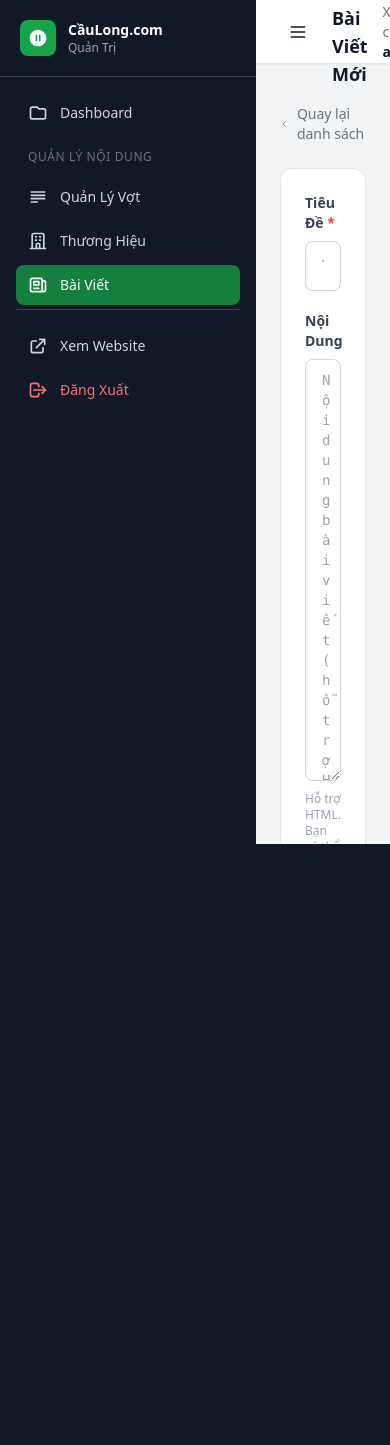
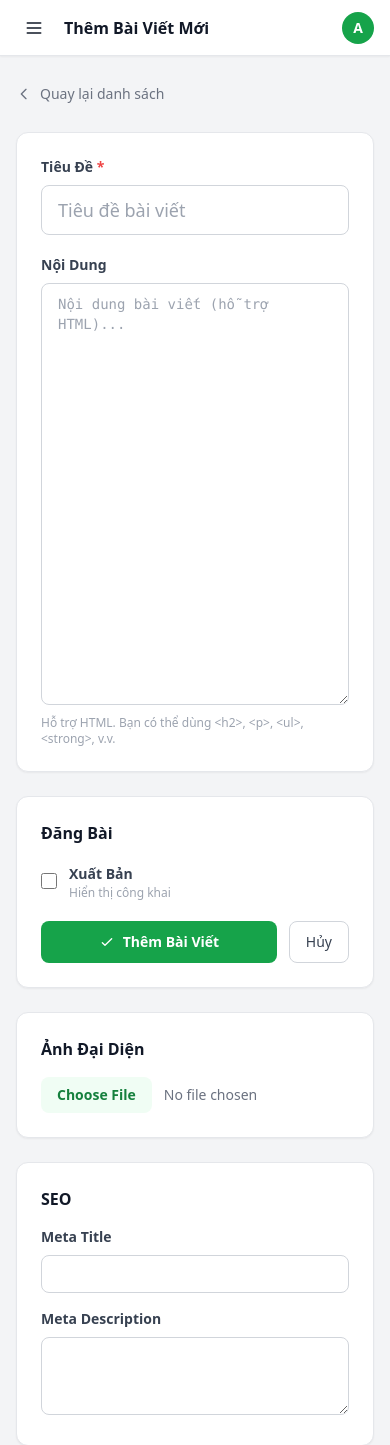
Before and after one commit to vivo3105/caulong.com, a Flask app: page /admin/bai-viet/them in a window 390 px wide. Shown: the top 1445 px of the page. Before the commit the page ends 844 px from the top, so only its background shows below. Run offline with Flask 3, Linux system fonts and the light colour scheme; a user stored in the database is signed in; data comes from the database, SQL or seed files in the repository; some libraries are stand-ins or nearby versions.

Commit message:
Sửa admin layout trên mobile: sidebar overlay thay vì flex column
- Sidebar: fixed overlay trượt từ trái vào, backdrop mờ khi mở
- Desktop (lg+): sidebar tĩnh trong flex layout như cũ
- Hamburger mở sidebar, click backdrop hoặc link menu đóng sidebar
- Hỗ trợ phím Escape để đóng sidebar

https://claude.ai/code/session_015L6xqkL1UGPSYs8G1TUa9w

```diff
--- a/app/templates/admin/base.html
+++ b/app/templates/admin/base.html
@@ -11,19 +11,37 @@
             theme: { extend: { colors: { primary: { 600: '#16a34a', 700: '#15803d' } } } }
         }
     </script>
+    <style>
+        #sidebar { transition: transform .25s cubic-bezier(.4,0,.2,1); }
+        #sidebar-backdrop { transition: opacity .25s; }
+    </style>
     {% block extra_head %}{% endblock %}
 </head>
 <body class="bg-gray-100 dark:bg-gray-900 text-gray-900 dark:text-gray-100 min-h-screen">
 
-<div class="flex h-screen overflow-hidden">
-    <!-- Sidebar -->
-    <aside id="sidebar" class="w-64 flex-shrink-0 bg-gray-900 text-white flex flex-col h-full overflow-y-auto">
+<!-- Mobile sidebar backdrop -->
+<div id="sidebar-backdrop"
+     class="fixed inset-0 bg-black/50 z-40 opacity-0 pointer-events-none lg:hidden"
+     onclick="closeSidebar()"></div>
+
+<div class="flex min-h-screen">
+
+    <!-- ── Sidebar ─────────────────────────────────────────────────────── -->
+    <!--
+        Mobile  : fixed overlay, slides in from left (-translate-x-full → translate-x-0)
+        Desktop : static column, always visible (lg:relative lg:translate-x-0)
+    -->
+    <aside id="sidebar"
+           class="fixed inset-y-0 left-0 z-50 w-64 flex-shrink-0 bg-gray-900 text-white flex flex-col
+                  -translate-x-full
+                  lg:relative lg:translate-x-0 lg:z-auto">
+
         <!-- Logo -->
-        <div class="p-5 border-b border-gray-700">
+        <div class="p-5 border-b border-gray-700 flex-shrink-0">
             <a href="{{ url_for('admin.dashboard') }}" class="flex items-center gap-3">
                 <div class="w-9 h-9 bg-green-600 rounded-lg flex items-center justify-center">
-                    <svg class="w-5 h-5 text-white" fill="currentColor" viewBox="0 0 24 24">
-                        <path d="M12 2C6.48 2 2 6.48 2 12s4.48 10 10 10 10-4.48 10-10S17.52 2 12 2zm-1 14H9V8h2v8zm4 0h-2V8h2v8z"/>
+                    <svg class="w-5 h-5 text-white" fill="none" stroke="currentColor" viewBox="0 0 24 24">
+                        <path stroke-linecap="round" stroke-linejoin="round" stroke-width="2" d="M3.055 11H5a2 2 0 012 2v1a2 2 0 002 2 2 2 0 012 2v2.945M8 3.935V5.5A2.5 2.5 0 0010.5 8h.5a2 2 0 012 2 2 2 0 104 0 2 2 0 012-2h1.064M15 20.488V18a2 2 0 012-2h3.064"/>
                     </svg>
                 </div>
                 <div>
@@ -34,11 +52,13 @@
         </div>
 
         <!-- Nav -->
-        <nav class="flex-1 p-4 space-y-1">
-            <a href="{{ url_for('admin.dashboard') }}"
+        <nav class="flex-1 p-4 space-y-1 overflow-y-auto">
+            <a href="{{ url_for('admin.dashboard') }}" onclick="closeSidebar()"
                 class="flex items-center gap-3 px-3 py-2.5 rounded-lg text-sm font-medium transition-colors
                 {{ 'bg-green-700 text-white' if request.endpoint == 'admin.dashboard' else 'text-gray-300 hover:bg-gray-800 hover:text-white' }}">
-                <svg class="w-5 h-5" fill="none" stroke="currentColor" viewBox="0 0 24 24"><path stroke-linecap="round" stroke-linejoin="round" stroke-width="2" d="M3 7v10a2 2 0 002 2h14a2 2 0 002-2V9a2 2 0 00-2-2h-6l-2-2H5a2 2 0 00-2 2z"/></svg>
+                <svg class="w-5 h-5 flex-shrink-0" fill="none" stroke="currentColor" viewBox="0 0 24 24">
+                    <path stroke-linecap="round" stroke-linejoin="round" stroke-width="2" d="M9 19v-6a2 2 0 00-2-2H5a2 2 0 00-2 2v6a2 2 0 002 2h2a2 2 0 002-2zm0 0V9a2 2 0 012-2h2a2 2 0 012 2v10m-6 0a2 2 0 002 2h2a2 2 0 002-2m0 0V5a2 2 0 012-2h2a2 2 0 012 2v14a2 2 0 01-2 2h-2a2 2 0 01-2-2z"/>
+                </svg>
                 Dashboard
             </a>
 
@@ -46,62 +66,79 @@
                 <p class="text-xs text-gray-500 uppercase tracking-wider px-3 mb-1">Quản Lý Nội Dung</p>
             </div>
 
-            <a href="{{ url_for('admin.rackets_list') }}"
+            <a href="{{ url_for('admin.rackets_list') }}" onclick="closeSidebar()"
                 class="flex items-center gap-3 px-3 py-2.5 rounded-lg text-sm font-medium transition-colors
                 {{ 'bg-green-700 text-white' if 'racket' in (request.endpoint or '') else 'text-gray-300 hover:bg-gray-800 hover:text-white' }}">
-                <svg class="w-5 h-5" fill="none" stroke="currentColor" viewBox="0 0 24 24"><path stroke-linecap="round" stroke-linejoin="round" stroke-width="2" d="M4 6h16M4 10h16M4 14h16M4 18h7"/></svg>
+                <svg class="w-5 h-5 flex-shrink-0" fill="none" stroke="currentColor" viewBox="0 0 24 24">
+                    <path stroke-linecap="round" stroke-linejoin="round" stroke-width="2" d="M4 6h16M4 10h16M4 14h16M4 18h7"/>
+                </svg>
                 Quản Lý Vợt
             </a>
 
-            <a href="{{ url_for('admin.brands_list') }}"
+            <a href="{{ url_for('admin.brands_list') }}" onclick="closeSidebar()"
                 class="flex items-center gap-3 px-3 py-2.5 rounded-lg text-sm font-medium transition-colors
                 {{ 'bg-green-700 text-white' if 'brand' in (request.endpoint or '') else 'text-gray-300 hover:bg-gray-800 hover:text-white' }}">
-                <svg class="w-5 h-5" fill="none" stroke="currentColor" viewBox="0 0 24 24"><path stroke-linecap="round" stroke-linejoin="round" stroke-width="2" d="M19 21V5a2 2 0 00-2-2H7a2 2 0 00-2 2v16m14 0h2m-2 0h-5m-9 0H3m2 0h5M9 7h1m-1 4h1m4-4h1m-1 4h1m-5 10v-5a1 1 0 011-1h2a1 1 0 011 1v5m-4 0h4"/></svg>
+                <svg class="w-5 h-5 flex-shrink-0" fill="none" stroke="currentColor" viewBox="0 0 24 24">
+                    <path stroke-linecap="round" stroke-linejoin="round" stroke-width="2" d="M19 21V5a2 2 0 00-2-2H7a2 2 0 00-2 2v16m14 0h2m-2 0h-5m-9 0H3m2 0h5M9 7h1m-1 4h1m4-4h1m-1 4h1m-5 10v-5a1 1 0 011-1h2a1 1 0 011 1v5m-4 0h4"/>
+                </svg>
                 Thương Hiệu
             </a>
 
-            <a href="{{ url_for('admin.blog_list') }}"
+            <a href="{{ url_for('admin.blog_list') }}" onclick="closeSidebar()"
                 class="flex items-center gap-3 px-3 py-2.5 rounded-lg text-sm font-medium transition-colors
                 {{ 'bg-green-700 text-white' if 'blog' in (request.endpoint or '') else 'text-gray-300 hover:bg-gray-800 hover:text-white' }}">
-                <svg class="w-5 h-5" fill="none" stroke="currentColor" viewBox="0 0 24 24"><path stroke-linecap="round" stroke-linejoin="round" stroke-width="2" d="M19 20H5a2 2 0 01-2-2V6a2 2 0 012-2h10a2 2 0 012 2v1m2 13a2 2 0 01-2-2V7m2 13a2 2 0 002-2V9a2 2 0 00-2-2h-2m-4-3H9M7 16h6M7 8h6v4H7V8z"/></svg>
+                <svg class="w-5 h-5 flex-shrink-0" fill="none" stroke="currentColor" viewBox="0 0 24 24">
+                    <path stroke-linecap="round" stroke-linejoin="round" stroke-width="2" d="M19 20H5a2 2 0 01-2-2V6a2 2 0 012-2h10a2 2 0 012 2v1m2 13a2 2 0 01-2-2V7m2 13a2 2 0 002-2V9a2 2 0 00-2-2h-2m-4-3H9M7 16h6M7 8h6v4H7V8z"/>
+                </svg>
                 Bài Viết
             </a>
 
             <div class="pt-4 border-t border-gray-700 mt-4">
                 <a href="{{ url_for('main.index') }}" target="_blank"
                     class="flex items-center gap-3 px-3 py-2.5 rounded-lg text-sm font-medium text-gray-300 hover:bg-gray-800 hover:text-white transition-colors">
-                    <svg class="w-5 h-5" fill="none" stroke="currentColor" viewBox="0 0 24 24"><path stroke-linecap="round" stroke-linejoin="round" stroke-width="2" d="M10 6H6a2 2 0 00-2 2v10a2 2 0 002 2h10a2 2 0 002-2v-4M14 4h6m0 0v6m0-6L10 14"/></svg>
+                    <svg class="w-5 h-5 flex-shrink-0" fill="none" stroke="currentColor" viewBox="0 0 24 24">
+                        <path stroke-linecap="round" stroke-linejoin="round" stroke-width="2" d="M10 6H6a2 2 0 00-2 2v10a2 2 0 002 2h10a2 2 0 002-2v-4M14 4h6m0 0v6m0-6L10 14"/>
+                    </svg>
                     Xem Website
                 </a>
                 <a href="{{ url_for('auth.logout') }}"
                     class="flex items-center gap-3 px-3 py-2.5 rounded-lg text-sm font-medium text-red-400 hover:bg-red-900/30 transition-colors mt-1">
-                    <svg class="w-5 h-5" fill="none" stroke="currentColor" viewBox="0 0 24 24"><path stroke-linecap="round" stroke-linejoin="round" stroke-width="2" d="M17 16l4-4m0 0l-4-4m4 4H7m6 4v1a3 3 0 01-3 3H6a3 3 0 01-3-3V7a3 3 0 013-3h4a3 3 0 013 3v1"/></svg>
+                    <svg class="w-5 h-5 flex-shrink-0" fill="none" stroke="currentColor" viewBox="0 0 24 24">
+                        <path stroke-linecap="round" stroke-linejoin="round" stroke-width="2" d="M17 16l4-4m0 0l-4-4m4 4H7m6 4v1a3 3 0 01-3 3H6a3 3 0 01-3-3V7a3 3 0 013-3h4a3 3 0 013 3v1"/>
+                    </svg>
                     Đăng Xuất
                 </a>
             </div>
         </nav>
     </aside>
 
-    <!-- Main Content -->
-    <div class="flex-1 flex flex-col overflow-hidden">
+    <!-- ── Main Content ─────────────────────────────────────────────────── -->
+    <div class="flex-1 flex flex-col min-w-0 min-h-screen">
+
         <!-- Top Bar -->
-        <header class="bg-white dark:bg-gray-800 shadow-sm border-b border-gray-200 dark:border-gray-700 h-16 flex items-center justify-between px-6 flex-shrink-0">
-            <div class="flex items-center gap-4">
-                <button id="sidebar-toggle" class="lg:hidden p-2 rounded-lg hover:bg-gray-100 dark:hover:bg-gray-700">
-                    <svg class="w-5 h-5" fill="none" stroke="currentColor" viewBox="0 0 24 24"><path stroke-linecap="round" stroke-linejoin="round" stroke-width="2" d="M4 6h16M4 12h16M4 18h16"/></svg>
+        <header class="bg-white dark:bg-gray-800 shadow-sm border-b border-gray-200 dark:border-gray-700 h-14 flex items-center justify-between px-4 flex-shrink-0 sticky top-0 z-30">
+            <div class="flex items-center gap-3">
+                <!-- Hamburger (mobile only) -->
+                <button onclick="openSidebar()"
+                        class="lg:hidden p-2 rounded-lg hover:bg-gray-100 dark:hover:bg-gray-700 transition-colors">
+                    <svg class="w-5 h-5" fill="none" stroke="currentColor" viewBox="0 0 24 24">
+                        <path stroke-linecap="round" stroke-linejoin="round" stroke-width="2" d="M4 6h16M4 12h16M4 18h16"/>
+                    </svg>
                 </button>
-                <h1 class="text-lg font-bold text-gray-900 dark:text-white">{% block page_title %}Dashboard{% endblock %}</h1>
+                <h1 class="text-base font-bold text-gray-900 dark:text-white truncate">{% block page_title %}Dashboard{% endblock %}</h1>
             </div>
-            <div class="flex items-center gap-4">
-                <span class="text-sm text-gray-500 dark:text-gray-400">Xin chào, <strong class="text-gray-900 dark:text-white">{{ current_user.username }}</strong></span>
-                <div class="w-8 h-8 bg-green-600 rounded-full flex items-center justify-center text-white text-sm font-bold">
+            <div class="flex items-center gap-2">
+                <span class="hidden sm:block text-sm text-gray-500 dark:text-gray-400">
+                    Xin chào, <strong class="text-gray-900 dark:text-white">{{ current_user.username }}</strong>
+                </span>
+                <div class="w-8 h-8 bg-green-600 rounded-full flex items-center justify-center text-white text-sm font-bold flex-shrink-0">
                     {{ current_user.username[0].upper() }}
                 </div>
             </div>
         </header>
 
         <!-- Flash Messages -->
-        <div class="px-6 pt-4 space-y-2">
+        <div class="px-4 pt-3 space-y-2">
             {% with messages = get_flashed_messages(with_categories=true) %}
             {% if messages %}
                 {% for category, message in messages %}
@@ -118,21 +155,31 @@
         </div>
 
         <!-- Page Content -->
-        <main class="flex-1 overflow-y-auto p-6">
+        <main class="flex-1 p-4 lg:p-6 overflow-x-hidden">
             {% block content %}{% endblock %}
         </main>
     </div>
 </div>
 
 <script>
-// Sidebar toggle for mobile
-const sidebarToggle = document.getElementById('sidebar-toggle');
-const sidebar = document.getElementById('sidebar');
-if (sidebarToggle) {
-    sidebarToggle.addEventListener('click', () => {
-        sidebar.classList.toggle('-translate-x-full');
-    });
+function openSidebar() {
+    document.getElementById('sidebar').classList.remove('-translate-x-full');
+    const bd = document.getElementById('sidebar-backdrop');
+    bd.classList.remove('opacity-0', 'pointer-events-none');
+    bd.classList.add('opacity-100');
 }
+
+function closeSidebar() {
+    document.getElementById('sidebar').classList.add('-translate-x-full');
+    const bd = document.getElementById('sidebar-backdrop');
+    bd.classList.add('opacity-0', 'pointer-events-none');
+    bd.classList.remove('opacity-100');
+}
+
+// Close sidebar on Escape key
+document.addEventListener('keydown', function(e) {
+    if (e.key === 'Escape') closeSidebar();
+});
 </script>
 {% block scripts %}{% endblock %}
 </body>
```
